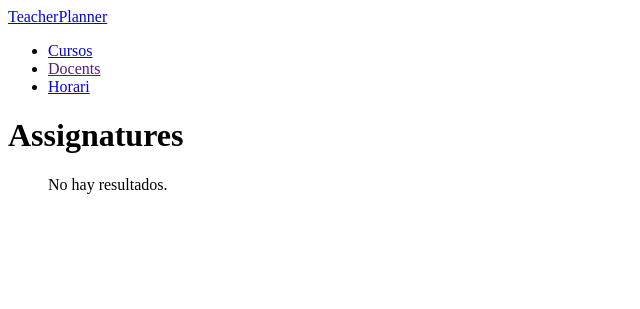
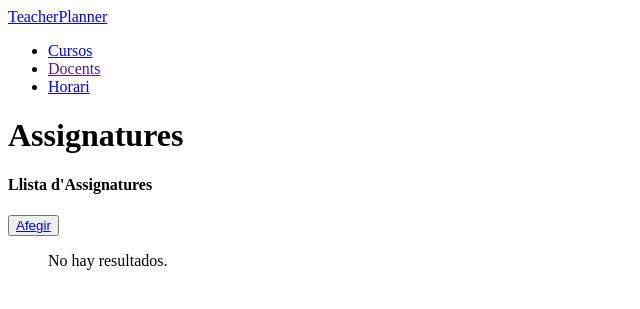
Before and after one commit to m12grup6/teacherplanner, a Symfony app: template www/teacher_planner/templates/subject/allSubjects.html.twig in a window 1280 px wide. Shown: the top 309 px of the page, without its empty margins (0-640 px from the left). Run offline with Twig, Linux system fonts and the light colour scheme; the template is opened without the code that fills it, so the values that code supplies are empty; some libraries are stand-ins or nearby versions.

Commit message:
Estructura al twig per a /subjects

```diff
--- a/www/teacher_planner/templates/course/allCourses.html.twig
+++ b/www/teacher_planner/templates/course/allCourses.html.twig
@@ -9,7 +9,7 @@
 
                 <!-- Heading -->
                 <h4 class="mb-0">
-                    Cursos
+                    Llista de Cursos
                 </h4>
 
                 </div>
--- a/www/teacher_planner/templates/subject/allSubjects.html.twig
+++ b/www/teacher_planner/templates/subject/allSubjects.html.twig
@@ -2,16 +2,40 @@
 {% block title %}Assignatures{% endblock %}
 {% block sectiontitle %}Assignatures{% endblock %}
 {% block body %}
-    <ul class="list-group">
+    <div class="card card-bleed shadow-light-lg">
+        <div class="card-header">
+            <div class="row align-items-center">
+                <div class="col">
+
+                <!-- Heading -->
+                <h4 class="mb-0">
+                    Llista d'Assignatures
+                </h4>
+
+                </div>
+                <div class="col-auto">
+
+                <!-- Button -->
+                <button class="btn btn-xs btn-primary">
+                    <a class="text-decoration-none text-white" href="{{ path('app_addCourse') }}">Afegir</a>
+                </button>
+
+                </div>
+            </div>
+        </div>
+        <ul class="list-group list-group-flush">
             {% for subject in allSubjects %}
                 <li class="list-group-item">
+                    <a class="text-decoration-none text-secondary" href="{{ subject.id }}">
+                    <div class="row align-items-center">
                         <div class="col-auto">{{ subject.id }}</div>
-                <div class="col-auto">{{ subject.name }}</div>
-                <div class="col-auto">{{ subject.hoursWeek }}</div>
-                <div class="col-auto">{{ subject.course.name }} {{ subject.course.cicle }}</div>
+                        <div class="col-auto">{{ subject.name }}, {{ subject.course.name | lower }} de {{ subject.course.cicle == 'primary' ? 'primària' : 'secundària' }} ({{ subject.hoursWeek }} hores lectives)</div>
+                    </div>
+                    </a>
                 </li>
             {% else %}
                 No hay resultados.
             {% endfor %}
         </ul>
+    </div>
 {% endblock %}
```
Lines whose indentation alone changed are shown as unchanged.
